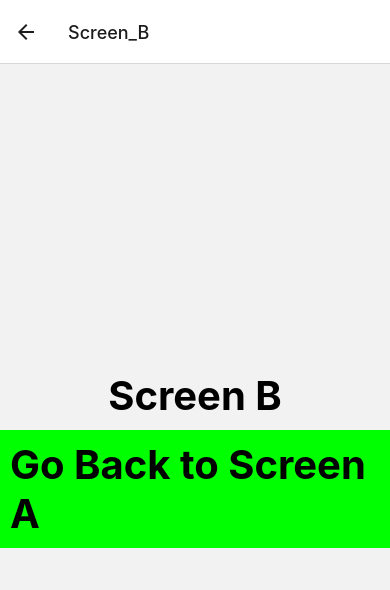
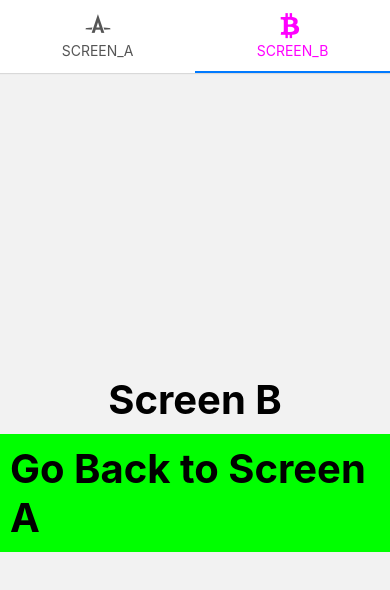
Before and after one commit to KeithRussel/react-native-practice, a React Native app: screen /Screen_B in a window 390 px wide. Shown: the top 590 px of the page. Built offline with nearby package versions, Linux system fonts and the light colour scheme.

Commit message:
React Navigation V6 - Tab Navigator, Material Tab at Bottom & Top

```diff
--- a/src/App.js
+++ b/src/App.js
@@ -1,74 +1,55 @@
 import React from 'react';
 // import type {Node} from 'react';
-import {Pressable, StyleSheet, Text, View} from 'react-native';
 import {NavigationContainer} from '@react-navigation/native';
-// import {createStackNavigator} from '@react-navigation/stack';
-import {createNativeStackNavigator} from '@react-navigation/native-stack';
+import ScreenA from './ScreenA';
+import ScreenB from './ScreenB';
+import {createBottomTabNavigator} from '@react-navigation/bottom-tabs';
+import {createMaterialBottomTabNavigator} from '@react-navigation/material-bottom-tabs';
+import {createMaterialTopTabNavigator} from '@react-navigation/material-top-tabs';
+import FontAwesome5 from 'react-native-vector-icons/FontAwesome5';
 
-const Stack = createNativeStackNavigator();
-
-function ScreenA({navigation}) {
-  const onPressHandler = () => {
-    navigation.navigate('Screen_B');
-  };
-
-  return (
-    <View style={styles.body}>
-      <Text style={styles.text}>Screen A</Text>
-      <Pressable
-        onPress={onPressHandler}
-        style={({pressed}) => ({backgroundColor: pressed ? '#ddd' : '#0f0'})}>
-        <Text style={styles.text}>Go to Screen B</Text>
-      </Pressable>
-    </View>
-  );
-}
-
-function ScreenB({navigation}) {
-  const onPressHandler = () => {
-    // navigation.navigate('Screen_A');
-    navigation.goBack();
-  };
-  return (
-    <View style={styles.body}>
-      <Text style={styles.text}>Screen B</Text>
-      <Pressable
-        onPress={onPressHandler}
-        style={({pressed}) => ({backgroundColor: pressed ? '#ddd' : '#0f0'})}>
-        <Text style={styles.text}>Go Back to Screen A</Text>
-      </Pressable>
-    </View>
-  );
-}
+// const Tab = createBottomTabNavigator();
+// const Tab = createMaterialBottomTabNavigator();
+const Tab = createMaterialTopTabNavigator();
 
 function App() {
   return (
     <NavigationContainer>
-      <Stack.Navigator
-      // screenOptions={{header: () => null}}
-      >
-        <Stack.Screen
+      <Tab.Navigator
+        screenOptions={({route}) => ({
+          tabBarIcon: ({focused, size, color}) => {
+            let iconName;
+            if (route.name === 'Screen_A') {
+              iconName = 'autoprefixer';
+              size = focused ? 25 : 20;
+              // color = focused ? '#f0f' : '#555';
+            } else if (route.name === 'Screen_B') {
+              iconName = 'btc';
+              size = focused ? 25 : 20;
+              // color = focused ? '#f0f' : '#555';
+            }
+            return <FontAwesome5 name={iconName} size={size} color={color} />;
+          },
+          tabBarActiveTintColor: '#f0f',
+          tabBarInactiveTintColor: '#555',
+          tabBarActiveBackgroundColor: '#fff',
+          tabBarInactiveBackgroundColor: '#999',
+          tabBarShowLabel: true,
+          tabBarLabelStyle: {fontSize: 14},
+          tabBarShowIcon: true,
+        })}
+        activeColor="#f0edf6"
+        inactiveColor="#3e2465"
+        barStyle={{backgroundColor: '#694fad'}}>
+        <Tab.Screen
           name="Screen_A"
           component={ScreenA}
-          // options={{header: () => null}}
+          // options={{tabBarBadge: 3}}
         />
-        <Stack.Screen name="Screen_B" component={ScreenB} />
-      </Stack.Navigator>
+        <Tab.Screen name="Screen_B" component={ScreenB} />
+      </Tab.Navigator>
     </NavigationContainer>
   );
 }
 
-const styles = StyleSheet.create({
-  body: {
-    flex: 1,
-    justifyContent: 'center',
-    alignItems: 'center',
-  },
-  text: {
-    fontSize: 40,
-    fontWeight: 'bold',
-    margin: 10,
-  },
-});
-
 export default App;
--- /dev/null
+++ b/src/ScreenA.js
@@ -0,0 +1,36 @@
+import React from 'react';
+// import type {Node} from 'react';
+import {Pressable, StyleSheet, Text, View} from 'react-native';
+import {NavigationContainer} from '@react-navigation/native';
+// import {createStackNavigator} from '@react-navigation/stack';
+import {createNativeStackNavigator} from '@react-navigation/native-stack';
+
+export default function ScreenA({navigation}) {
+  const onPressHandler = () => {
+    navigation.navigate('Screen_B');
+  };
+
+  return (
+    <View style={styles.body}>
+      <Text style={styles.text}>Screen A</Text>
+      <Pressable
+        onPress={onPressHandler}
+        style={({pressed}) => ({backgroundColor: pressed ? '#ddd' : '#0f0'})}>
+        <Text style={styles.text}>Go to Screen B</Text>
+      </Pressable>
+    </View>
+  );
+}
+
+const styles = StyleSheet.create({
+  body: {
+    flex: 1,
+    justifyContent: 'center',
+    alignItems: 'center',
+  },
+  text: {
+    fontSize: 40,
+    fontWeight: 'bold',
+    margin: 10,
+  },
+});
--- /dev/null
+++ b/src/ScreenB.js
@@ -0,0 +1,36 @@
+import React from 'react';
+// import type {Node} from 'react';
+import {Pressable, StyleSheet, Text, View} from 'react-native';
+import {NavigationContainer} from '@react-navigation/native';
+// import {createStackNavigator} from '@react-navigation/stack';
+import {createNativeStackNavigator} from '@react-navigation/native-stack';
+
+export default function ScreenB({navigation}) {
+  const onPressHandler = () => {
+    // navigation.navigate('Screen_A');
+    navigation.goBack();
+  };
+  return (
+    <View style={styles.body}>
+      <Text style={styles.text}>Screen B</Text>
+      <Pressable
+        onPress={onPressHandler}
+        style={({pressed}) => ({backgroundColor: pressed ? '#ddd' : '#0f0'})}>
+        <Text style={styles.text}>Go Back to Screen A</Text>
+      </Pressable>
+    </View>
+  );
+}
+
+const styles = StyleSheet.create({
+  body: {
+    flex: 1,
+    justifyContent: 'center',
+    alignItems: 'center',
+  },
+  text: {
+    fontSize: 40,
+    fontWeight: 'bold',
+    margin: 10,
+  },
+});
```
Also changed, not shown: package.json (+8 -1 lines), 2 other files (tests, documents, lock files or other folders).
